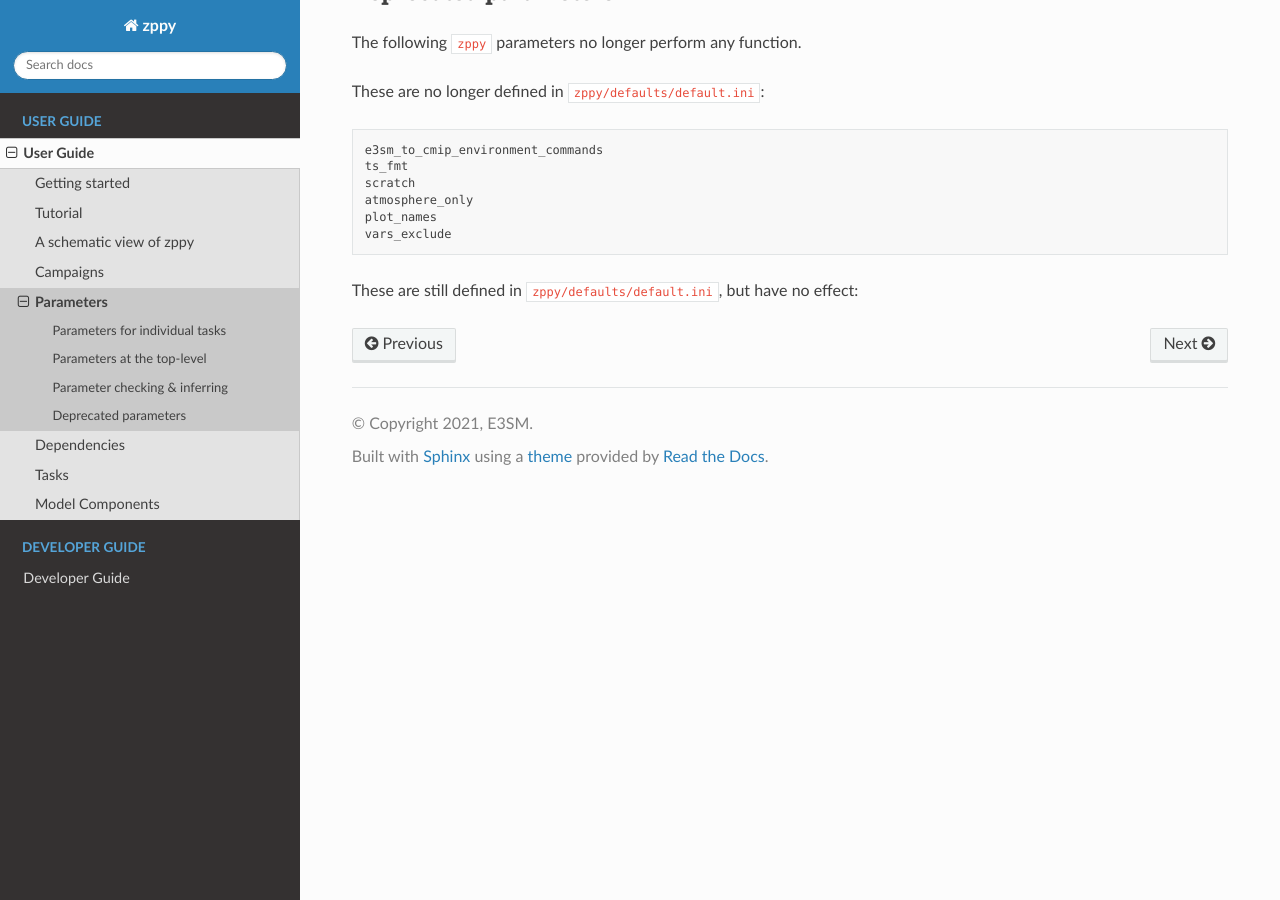
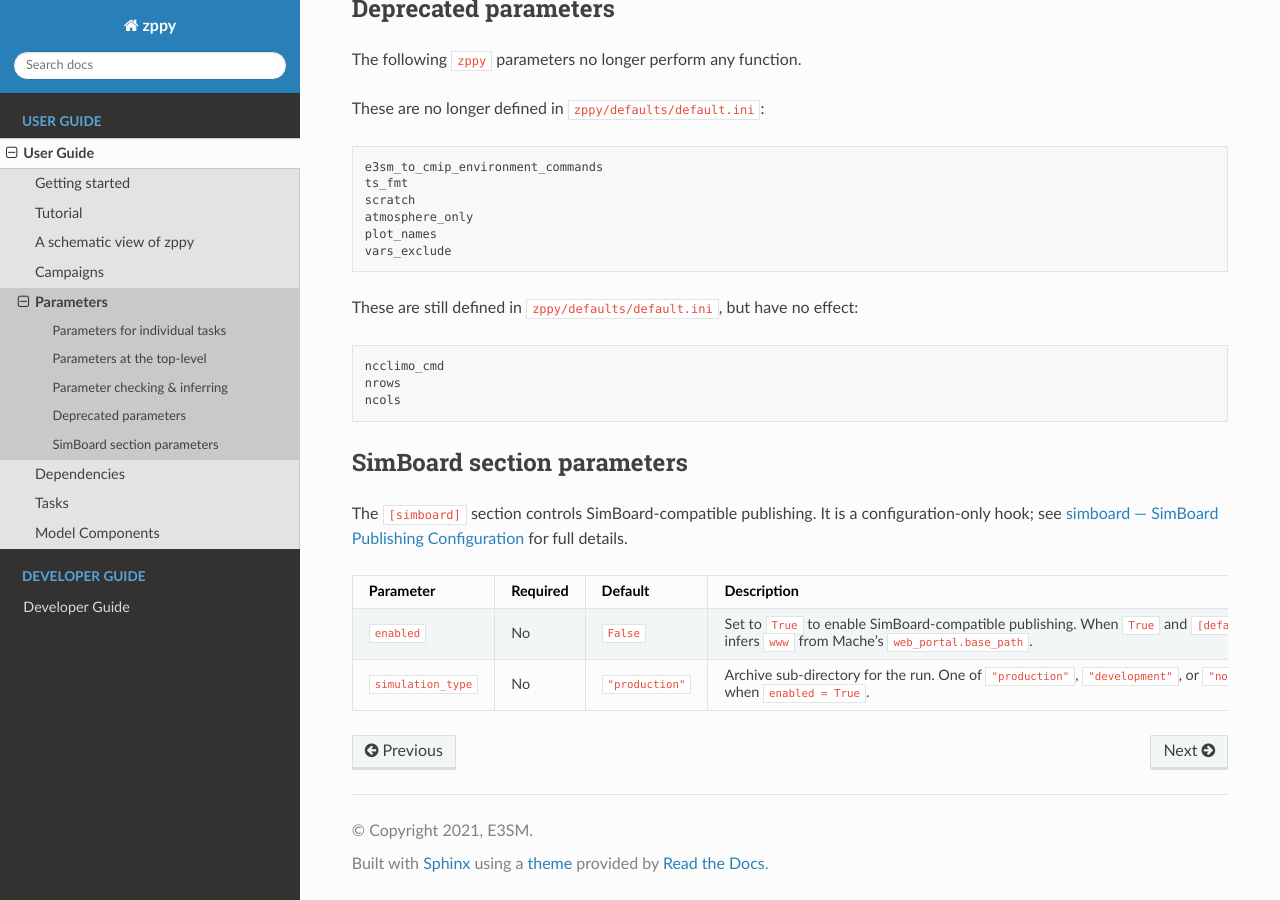
Before and after one commit to E3SM-Project/zppy, a Sphinx documentation site: the page built from docs/source/user_guide/parameters.rst, in a window 1280 px wide and 900 px high, scrolled down 5910 px. Built offline with Sphinx 7.4.7 and the Read the Docs theme 3.1.0, drawn with Linux system fonts in a browser that asks for light colours; some of the changed text lies outside the part shown.

Commit message:
Add docs for the new [simboard] configuration section
- Add docs/source/user_guide/tasks/simboard.rst describing
  the [simboard] section, its expected behavior table,
  a configuration example, and its parameters.
- Add simboard to the tasks index (list and toctree).
- Update parameters.rst: www is now optional (inferred when
  simboard.enabled=True); add a SimBoard section parameters
  table at the end.

```diff
--- a/docs/source/user_guide/parameters.rst
+++ b/docs/source/user_guide/parameters.rst
@@ -68,9 +68,11 @@ There are 6 output-specific parameters:
      - *(none)*
      - Where the post-processing results (``post/`` directory) should go.
    * - ``www``
-     - **Yes**
-     - *(none)*
+     - No
+     - ``""``
      - Where the post-processing visuals should go (to be viewed online).
+       Leave empty and set ``[simboard] enabled = True`` to have ``zppy``
+       infer this path from Mache. See :doc:`tasks/simboard` for details.
    * - ``campaign``
      - No
      - ``"none"``
@@ -404,6 +406,34 @@ These are no longer defined in ``zppy/defaults/default.ini``:
 These are still defined in ``zppy/defaults/default.ini``, but have no effect:
 
 .. code-block:: text
+
    ncclimo_cmd
    nrows
    ncols
+
+SimBoard section parameters
+============================
+
+The ``[simboard]`` section controls SimBoard-compatible publishing. It is
+a configuration-only hook; see :doc:`tasks/simboard` for full details.
+
+.. list-table::
+   :header-rows: 1
+   :widths: 22 10 18 50
+
+   * - Parameter
+     - Required
+     - Default
+     - Description
+   * - ``enabled``
+     - No
+     - ``False``
+     - Set to ``True`` to enable SimBoard-compatible publishing.
+       When ``True`` and ``[default] www`` is empty, ``zppy`` infers
+       ``www`` from Mache's ``web_portal.base_path``.
+   * - ``simulation_type``
+     - No
+     - ``"production"``
+     - Archive sub-directory for the run. One of ``"production"``,
+       ``"development"``, or ``"none"``.
+       Must not be ``"none"`` when ``enabled = True``.
--- a/docs/source/user_guide/tasks/index.rst
+++ b/docs/source/user_guide/tasks/index.rst
@@ -21,6 +21,8 @@ Listed for reference (bundle jobs are submitted after task jobs are generated in
      - Description
    * - :doc:`bundle`
      - Bundle multiple tasks into a single SLURM job
+   * - :doc:`simboard`
+     - Configure SimBoard-compatible diagnostics publishing
    * - :doc:`climo`
      - Generate climatology files using NCO's ``ncclimo``
    * - :doc:`ts`
@@ -50,6 +52,7 @@ Listed for reference (bundle jobs are submitted after task jobs are generated in
    :hidden:
 
    bundle
+   simboard
    climo
    ts
    e3sm_to_cmip
```
Also changed, not shown: docs/source/user_guide/tasks/simboard.rst (added, +90 -0 lines).
